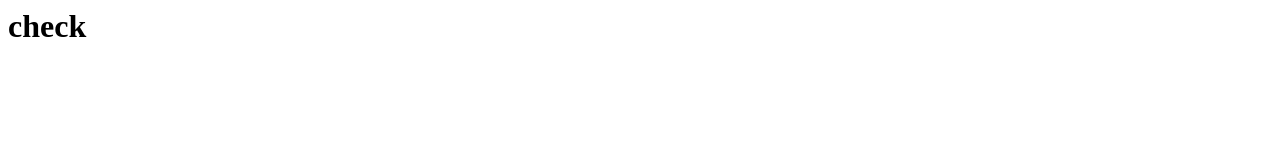
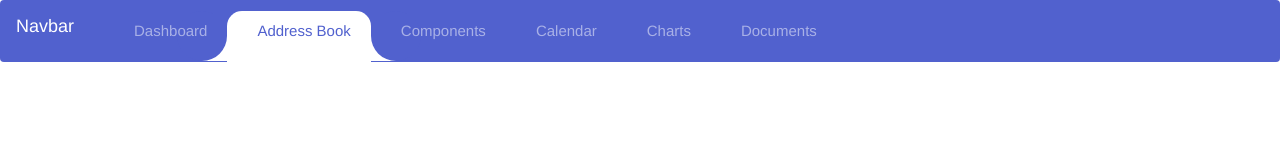
Before and after one commit to aryapande/mapbox_site, a plain HTML site: page index.html in a window 1280 px wide. Drawn offline with nearby package versions, Linux system fonts and the light colour scheme.

Commit message:
Update index.html

```diff
--- a/index.html
+++ b/index.html
@@ -3,9 +3,44 @@
     <meta charset="UTF-8">
     <meta http-equiv="X-UA-Compatible" content="IE=edge">
     <meta name="viewport" content="width=device-width, initial-scale=1.0">
+    <link rel="stylesheet" href="https://maxcdn.bootstrapcdn.com/bootstrap/3.3.7/css/bootstrap.min.css" integrity="sha384-BVYiiSIFeK1dGmJRAkycuHAHRg32OmUcww7on3RYdg4Va+PmSTsz/K68vbdEjh4u" crossorigin="anonymous">
+
+    <link rel="stylesheet" href="css/navbar.css">
+    <script src="https://ajax.googleapis.com/ajax/libs/jquery/3.5.1/jquery.min.js"></script>
+    <script src="js/navbar.js"></script>
+
     <title>Document</title>
 </head>
 <body>
-    <h1>check</h1>
+
+    <nav class="navbar navbar-expand-custom navbar-mainbg">
+        <a class="navbar-brand navbar-logo" href="#">Navbar</a>
+        <button class="navbar-toggler" type="button" aria-controls="navbarSupportedContent" aria-expanded="false" aria-label="Toggle navigation">
+        <i class="fas fa-bars text-white"></i>
+        </button>
+        <div class="collapse navbar-collapse" id="navbarSupportedContent">
+            <ul class="navbar-nav ml-auto">
+                <div class="hori-selector"><div class="left"></div><div class="right"></div></div>
+                <li class="nav-item">
+                    <a class="nav-link" href="javascript:void(0);"><i class="fas fa-tachometer-alt"></i>Dashboard</a>
+                </li>
+                <li class="nav-item active">
+                    <a class="nav-link" href="javascript:void(0);"><i class="far fa-address-book"></i>Address Book</a>
+                </li>
+                <li class="nav-item">
+                    <a class="nav-link" href="javascript:void(0);"><i class="far fa-clone"></i>Components</a>
+                </li>
+                <li class="nav-item">
+                    <a class="nav-link" href="javascript:void(0);"><i class="far fa-calendar-alt"></i>Calendar</a>
+                </li>
+                <li class="nav-item">
+                    <a class="nav-link" href="javascript:void(0);"><i class="far fa-chart-bar"></i>Charts</a>
+                </li>
+                <li class="nav-item">
+                    <a class="nav-link" href="javascript:void(0);"><i class="far fa-copy"></i>Documents</a>
+                </li>
+            </ul>
+        </div>
+    </nav>
 </body>
 </html>
```
